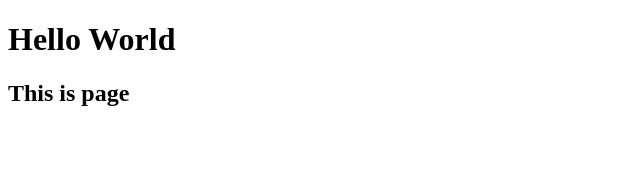
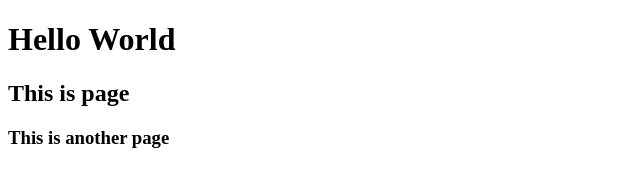
Before and after one commit to Choya186/test-repo, a plain HTML site: page index.html in a window 1280 px wide. Shown: the whole page, without its empty margins (0-640 px from the left). Drawn offline with Linux system fonts and the light colour scheme.

Commit message:
Chowa Kaj koro!

```diff
--- a/index.html
+++ b/index.html
@@ -8,5 +8,6 @@
   <body>
     <h1>Hello World</h1>
     <h2>This is page</h2>
+    <h3>This is another page</h3>
   </body>
 </html>
```
